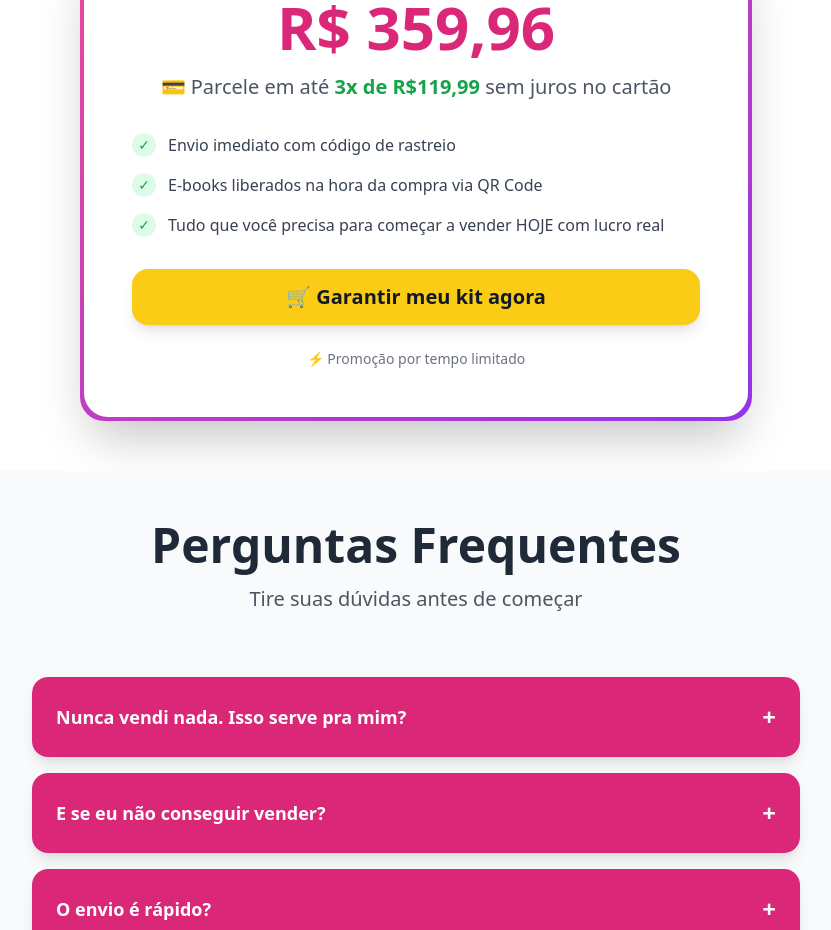
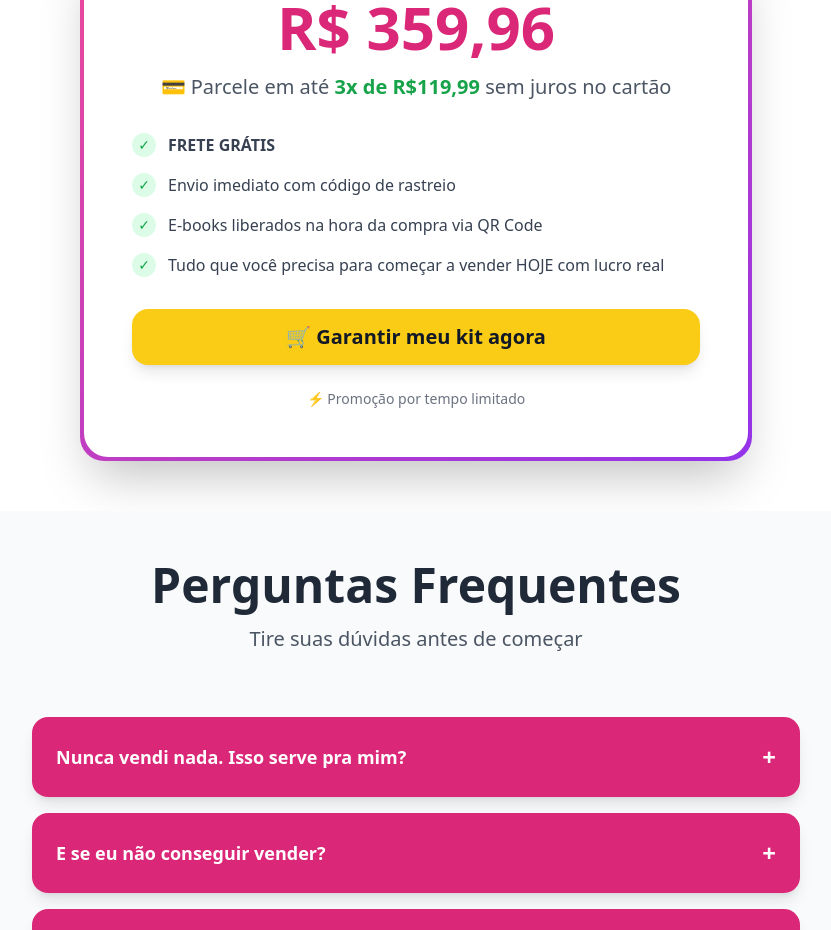
Before and after one commit to 95lucassdaniell/kit-empreendedora-reloaded, a React (Vite) app: page / in a window 1280 px wide. Shown: the part 5920-6850 px from the top of the page, without its empty margins (224-1055 px from the left). Built offline with nearby package versions, Linux system fonts and the light colour scheme.

Commit message:
Add "FRETE GRÁTIS" in bold
Add "FRETE GRÁTIS" in bold to the pricing section.

```diff
--- a/src/components/Pricing.tsx
+++ b/src/components/Pricing.tsx
@@ -1,3 +1,4 @@
+
 import React from 'react';
 import { Button } from '@/components/ui/button';
 const Pricing = () => {
@@ -23,6 +24,12 @@ const Pricing = () => {
               </div>
 
               <div className="space-y-3 sm:space-y-4 mb-6 sm:mb-8">
+                <div className="flex items-center gap-3 text-left">
+                  <div className="w-5 h-5 sm:w-6 sm:h-6 bg-green-100 rounded-full flex items-center justify-center flex-shrink-0">
+                    <span className="text-green-600 text-xs sm:text-sm">✓</span>
+                  </div>
+                  <span className="text-gray-700 text-sm sm:text-base"><strong>FRETE GRÁTIS</strong></span>
+                </div>
                 {['Envio imediato com código de rastreio', 'E-books liberados na hora da compra via QR Code', 'Tudo que você precisa para começar a vender HOJE com lucro real'].map((feature, index) => <div key={index} className="flex items-center gap-3 text-left">
                     <div className="w-5 h-5 sm:w-6 sm:h-6 bg-green-100 rounded-full flex items-center justify-center flex-shrink-0">
                       <span className="text-green-600 text-xs sm:text-sm">✓</span>
```
